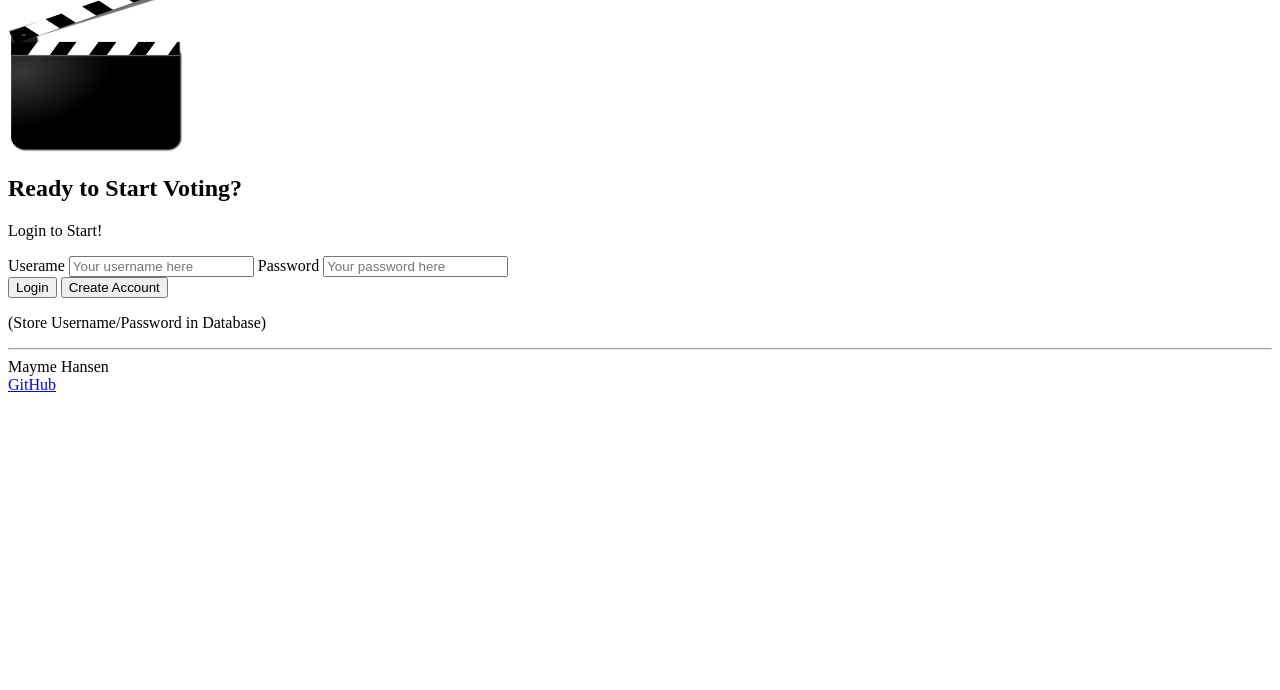
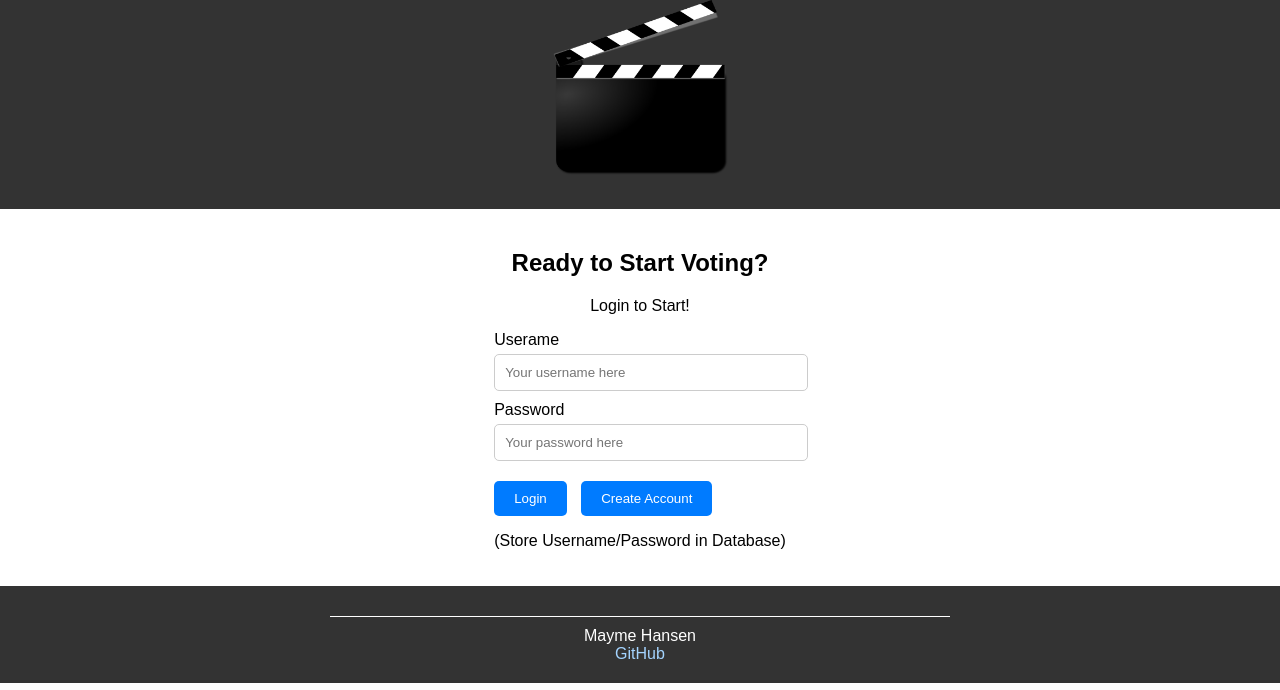
Before and after one commit to mhansen22/startup, a plain HTML site: page index.html in a window 1280 px wide. Shown: the part 110-800 px from the top of the page. Drawn offline with Linux system fonts and the light colour scheme.

Commit message:
linked index.html file to main.css file

```diff
--- a/index.html
+++ b/index.html
@@ -3,6 +3,7 @@
 <head>
     <meta charset="UTF-8">
     <meta name="viewport" content="width=device-width, initial-scale=1.0">
+    <link rel="stylesheet" href="main.css" />
     <title>Movies Selector</title>
 </head>
 <body>
```
